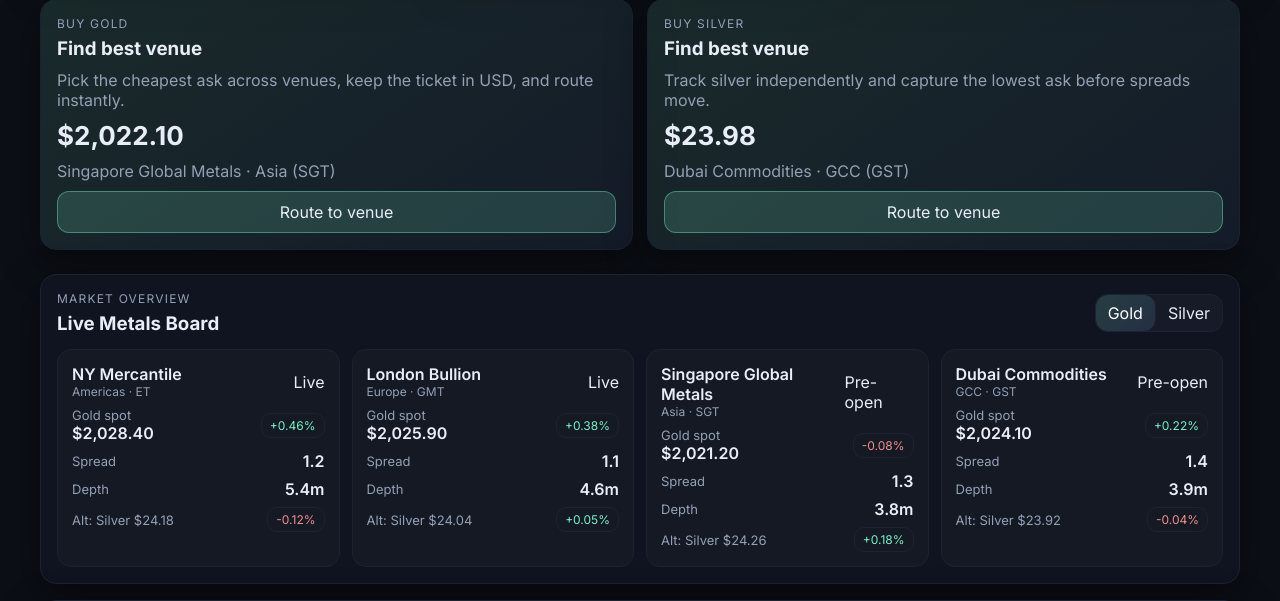
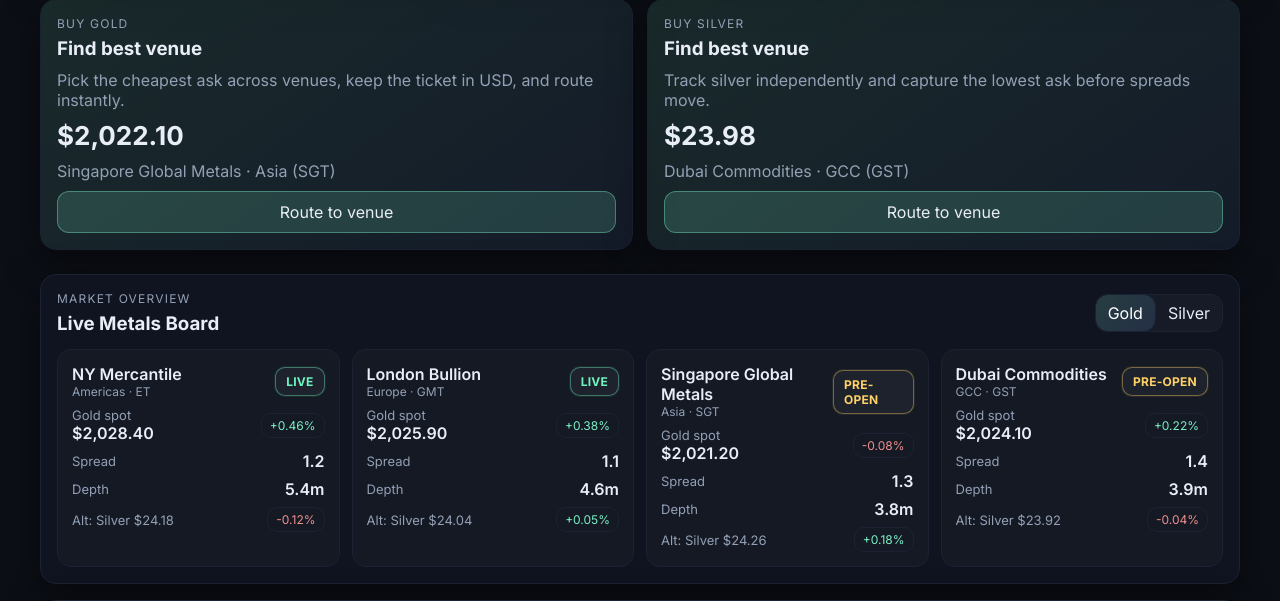
Before and after one commit to rezaeesjd/WebSage-Solutions, a PHP site: page /metals-trade-prototype/index.html in a window 1280 px wide. Shown: the part 1913-2514 px from the top of the page. Run offline with PHP 8.4, Linux system fonts and the light colour scheme.

Commit message:
Improve metals prototype currency context and feedback

```diff
--- a/metals-trade-prototype/app.js
+++ b/metals-trade-prototype/app.js
@@ -83,6 +83,8 @@ let selectedSide = 'buy';
 let trendChart;
 let marketCompareChart;
 
+const currencySymbols = { USD: '$', EUR: '€', GBP: '£', JPY: '¥' };
+
 const currencySelect = document.getElementById('currency');
 const marketGridEl = document.getElementById('market-grid');
 const marketTagsEl = document.getElementById('market-tags');
@@ -97,6 +99,10 @@ const compareLegend = document.getElementById('compare-legend');
 const compareChartLabel = document.getElementById('compare-chart-label');
 const pinnedNote = document.getElementById('pinned-note');
 const heroMarketList = document.getElementById('hero-market-list');
+const currencyTokens = {
+  gold: document.getElementById('gold-currency-token'),
+  silver: document.getElementById('silver-currency-token')
+};
 
 const goldCard = {
   price: document.getElementById('gold-price'),
@@ -129,9 +135,22 @@ function formatPrice(value) {
   return formatCurrencyValue(value * rate);
 }
 
+function currencyLabel(code) {
+  const symbol = currencySymbols[code] || '';
+  return symbol ? `${code} (${symbol})` : code;
+}
+
 function formatDelta(value) {
   const sign = value > 0 ? '+' : '';
   return `${sign}${value.toFixed(2)}%`;
+}
+
+function formatStatus(status) {
+  const normalized = status?.toLowerCase() === 'open' ? 'open' : 'pre';
+  return {
+    text: normalized === 'open' ? 'Live' : 'Pre-open',
+    className: normalized
+  };
 }
 
 function averageMetal(metal) {
@@ -248,9 +267,12 @@ function renderMarketRibbon() {
 
 function updatePinnedSummary() {
   if (!pinnedNote) return;
-  pinnedNote.textContent = `Gold (XAU) and Silver (XAG) pinned from search · ${markets.length} markets · Prices in ${selectedCurrency}.`;
+  pinnedNote.textContent = `Gold (XAU) and Silver (XAG) pinned from search · ${markets.length} markets · Prices in ${currencyLabel(selectedCurrency)}.`;
+  const label = currencyLabel(selectedCurrency);
+  if (currencyTokens.gold) currencyTokens.gold.textContent = `Gold tracked in ${label}`;
+  if (currencyTokens.silver) currencyTokens.silver.textContent = `Silver tracked in ${label}`;
   if (compareChartLabel) {
-    compareChartLabel.textContent = `Prices shown per venue in ${selectedCurrency}`;
+    compareChartLabel.textContent = `Prices shown per venue in ${label}`;
   }
 }
 
@@ -272,6 +294,7 @@ function renderMarkets() {
     const metalData = m.metals[selectedMetal];
     const altMetal = selectedMetal === 'gold' ? 'silver' : 'gold';
     const altData = m.metals[altMetal];
+    const statusMeta = formatStatus(m.status);
 
     card.innerHTML = `
       <header>
@@ -279,7 +302,7 @@ function renderMarkets() {
           <div class="market-name">${m.name}</div>
           <div class="status">${m.region} · ${m.timezone}</div>
         </div>
-        <div class="chip">${m.status === 'Open' ? 'Live' : 'Pre-open'}</div>
+        <div class="status-pill ${statusMeta.className}">${statusMeta.text}</div>
       </header>
       <div class="metric-row">
         <div>
@@ -488,6 +511,14 @@ function simulateQuote() {
   const size = Number(document.getElementById('size').value || 0);
   const venueId = document.getElementById('venue').value;
   const venue = markets.find(m => m.id === venueId) || markets[0];
+  if (!size || size < 1) {
+    orderFeedbackEl.textContent = 'Enter a valid size before simulating a quote.';
+    return;
+  }
+  if (!venue) {
+    orderFeedbackEl.textContent = 'Select a venue to simulate pricing.';
+    return;
+  }
   const data = venue.metals[metal];
   const price = selectedSide === 'buy' ? data.ask : data.bid;
   const formattedPrice = formatPrice(price);
@@ -499,7 +530,8 @@ function submitOrder() {
   const venueId = document.getElementById('venue').value;
   const venue = markets.find(m => m.id === venueId);
   const limit = document.getElementById('limit').value;
-  orderFeedbackEl.textContent = `Preview sent for ${metal.toUpperCase()} ${selectedSide.toUpperCase()} | Venue: ${venue?.name || 'Any'} | Limit: ${limit || 'auto-best'}.`;
+  const limitMsg = limit ? `${limit} (${currencyLabel(selectedCurrency)})` : 'auto-best';
+  orderFeedbackEl.textContent = `Preview sent for ${metal.toUpperCase()} ${selectedSide.toUpperCase()} | Venue: ${venue?.name || 'Any'} | Limit: ${limitMsg}.`;
 }
 
 function editMarkets() {
@@ -509,7 +541,15 @@ function editMarkets() {
 
 function refreshWatch() {
   watchlist.forEach(item => {
-    item.trend = +(item.trend + (Math.random() * 0.2 - 0.1)).toFixed(2);
+    const drift = +(Math.random() * 0.2 - 0.1).toFixed(2);
+    item.trend = +(item.trend + drift).toFixed(2);
+
+    const mid = (item.bid + item.ask) / 2;
+    const move = mid * (drift / 100);
+    const precision = item.metal === 'Gold' ? 2 : 3;
+
+    item.bid = +(item.bid + move).toFixed(precision);
+    item.ask = +(Math.max(item.bid + (item.metal === 'Gold' ? 0.3 : 0.02), item.ask + move)).toFixed(precision);
   });
   renderWatchlist();
 }
--- a/metals-trade-prototype/index.html
+++ b/metals-trade-prototype/index.html
@@ -58,8 +58,8 @@
         <h2>Gold (XAU) + Silver (XAG)</h2>
         <p class="muted" id="pinned-note">USD default pricing across 4 markets, ready to compare venues side-by-side.</p>
         <div class="token-stack dense">
-          <div class="token active">Gold tracked in USD</div>
-          <div class="token active">Silver tracked in USD</div>
+          <div class="token active" id="gold-currency-token">Gold tracked in USD</div>
+          <div class="token active" id="silver-currency-token">Silver tracked in USD</div>
           <div class="token ghost">Change currency to view conversions</div>
         </div>
         <div class="hero-meta-grid">
--- a/metals-trade-prototype/styles.css
+++ b/metals-trade-prototype/styles.css
@@ -253,6 +253,29 @@ button:focus-visible { outline: 2px solid var(--accent-2); outline-offset: 2px;
 }
 .badge-soft { color: var(--accent-2); }
 
+.status-pill {
+  padding: 6px 10px;
+  border-radius: 10px;
+  border: 1px solid var(--border);
+  background: rgba(255,255,255,0.04);
+  font-weight: 700;
+  font-size: 12px;
+  letter-spacing: 0.02em;
+  text-transform: uppercase;
+}
+
+.status-pill.open {
+  color: #70f5c1;
+  border-color: rgba(112,245,193,0.4);
+  box-shadow: 0 0 0 1px rgba(112,245,193,0.08);
+}
+
+.status-pill.pre {
+  color: var(--amber);
+  border-color: rgba(255,209,102,0.4);
+  box-shadow: 0 0 0 1px rgba(255,209,102,0.08);
+}
+
 .spread .tag-grid { display: flex; flex-wrap: wrap; gap: 8px; margin-top: 10px; }
 .tag { padding: 8px 12px; border-radius: 12px; background: rgba(255,255,255,0.05); border: 1px solid var(--border); font-size: 13px; }
 
```
